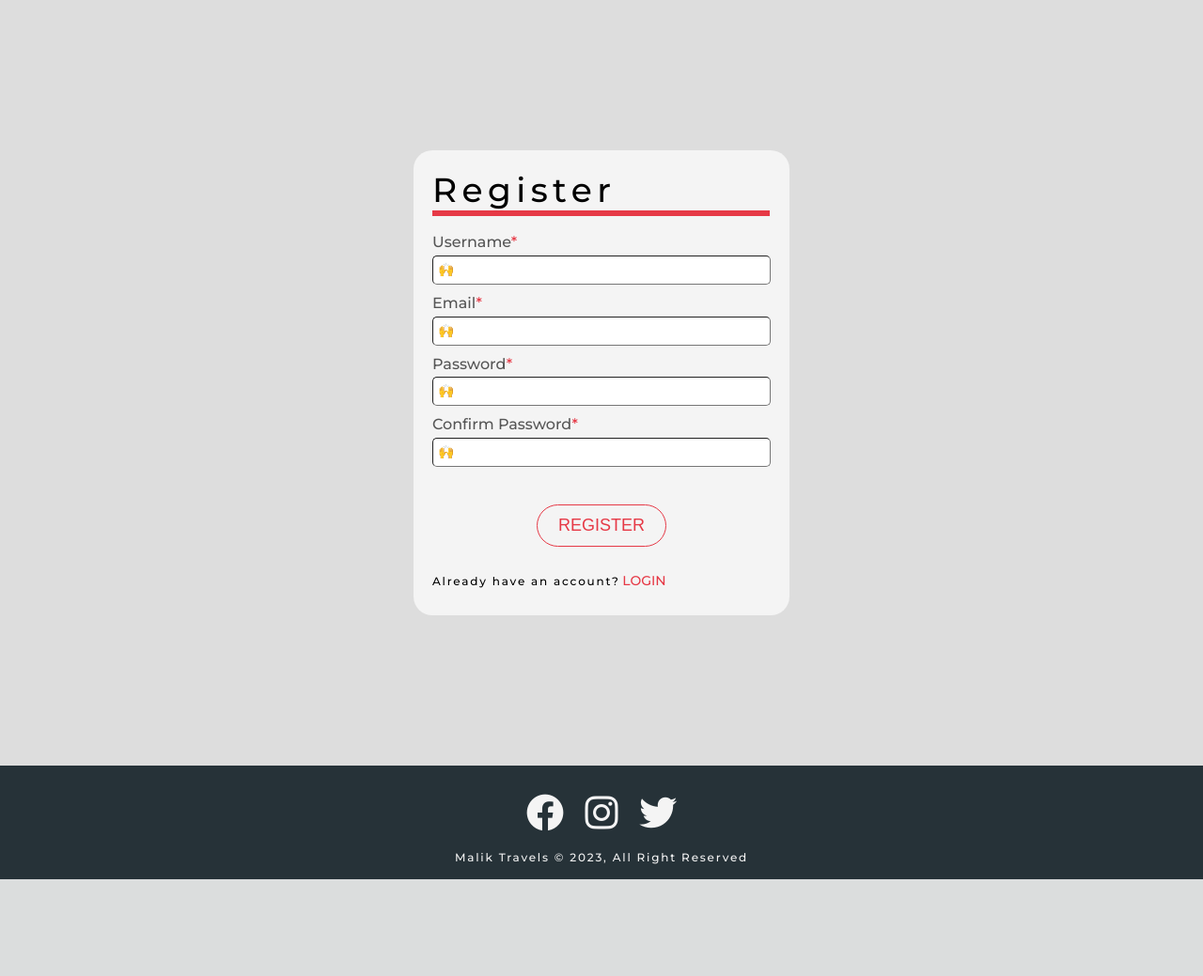
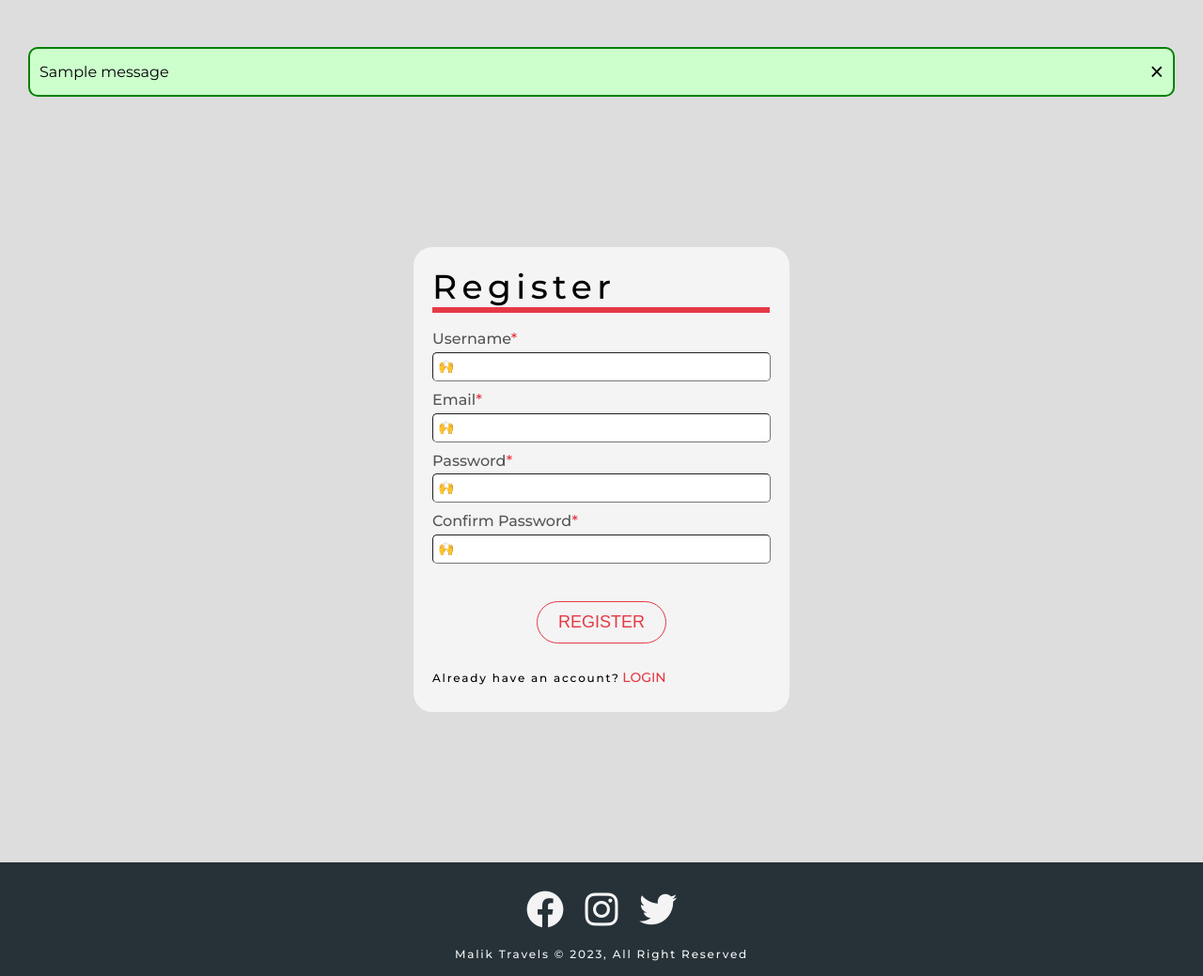
Before and after one commit to ehtishamalik/travel-app, a Flask app: page /register in a window 1280 px wide. Shown: the part 49-1088 px from the top of the page at 94% size. Before the commit the page ends 985 px from the top, so only its background shows below. Run offline with Flask 3, Linux system fonts and the light colour scheme; tables that the repository leaves empty hold one stand-in row (values such as "Sample post"); one stand-in notice (Sample message) is shown; some libraries are stand-ins or nearby versions.

Commit message:
Added flash message and logs

```diff
--- a/app.py
+++ b/app.py
@@ -1,6 +1,15 @@
-from website import main
+import logging
+from logging.handlers import RotatingFileHandler
+from website import create_app
 
-app = main()
+app = create_app()
 
 if __name__ == "__main__":
-    app.run(debug=True)
+    file_handler = RotatingFileHandler('error.log', maxBytes=10240, backupCount=10)
+    file_handler.setLevel(logging.ERROR)
+    formatter = logging.Formatter(
+        '%(asctime)s %(levelname)s: %(message)s [in %(pathname)s:%(lineno)d]'
+    )
+    file_handler.setFormatter(formatter)
+    app.logger.addHandler(file_handler)
+    app.run()
--- a/website/__init__.py
+++ b/website/__init__.py
@@ -5,7 +5,7 @@ from .views import views
 from .models import database, User
 
 
-def main():
+def create_app():
     app = Flask(__name__)
     app.config['SECRET_KEY'] = os.urandom(24).hex()
     app.register_blueprint(views, url_prefix="/")
--- /dev/null
+++ b/website/constants.py
@@ -0,0 +1,2 @@
+SUCCESS = 'success'
+ERROR = 'error'
--- a/website/static/css/base.css
+++ b/website/static/css/base.css
@@ -12,6 +12,12 @@
     --color-gray: #555555;
     --color-black: #333333;
     --color-red: #e63946;
+    --color-error: #ff0000;
+    --bg-error: #ffcdcd;
+    --color-success: #008000;
+    --bg-success: #cdffcd;
+    --color-message: #0000ff;
+    --bg-message: #cdcdff;
 }
 
 html {
@@ -115,3 +121,36 @@ p {
 .pos-relative {
     position: relative;
 }
+
+.alert {
+    display: flex;
+    justify-content: space-between;
+    align-items: center;
+    margin: 1rem 3rem;
+    padding: 1rem;
+    border: 0.2rem solid;
+    font-size: 1.6rem;
+    border-radius: 1rem;
+}
+
+.alert .close {
+    border: none;
+    background: transparent;
+    font-size: 2.5rem;
+    cursor: pointer;
+}
+
+.alert-success {
+    border-color: var(--color-success);
+    background-color: var(--bg-success);
+}
+
+.alert-message {
+    border-color: var(--color-message);
+    background-color: var(--bg-message);
+}
+
+.alert-error {
+    border-color: var(--color-error);
+    background-color: var(--bg-error);
+}
--- a/website/templates/index.html
+++ b/website/templates/index.html
@@ -39,6 +39,19 @@
       </div>
     </nav>
 
+    {% with messages = get_flashed_messages(with_categories=true) %}
+      {% if messages %}
+        {% for category, message in messages %}
+          <div class="alert alert-{{ category }}" role="alert">
+            {{ message }}
+            <button type="button" class="close">
+              <span aria-hidden="true">&times;</span>
+            </button>
+          </div>
+        {% endfor %}
+      {% endif %}
+    {% endwith %}
+
     {% block content %} {% endblock %}
 
     <footer class="footer">
--- a/website/templates/register.html
+++ b/website/templates/register.html
@@ -15,12 +15,12 @@
       </div>
       <div class="form-group">
         <label for="password">Password</label>
-        <input type="password" id="password" name="password" minlength="8" maxlength="40" placeholder="🙌" required />
+        <input type="password" id="password" name="password" minlength="6" maxlength="40" placeholder="🙌" required />
         <p class="field-msg"></p>
       </div>
       <div class="form-group">
         <label for="confirm-password">Confirm Password</label>
-        <input type="password" id="confirm-password" name="confirm-password" minlength="8" maxlength="40" placeholder="🙌" required />
+        <input type="password" id="confirm-password" name="confirm-password" minlength="6" maxlength="40" placeholder="🙌" required />
         <p class="field-msg"></p>
       </div>
       <button id="register-btn" type="submit" class="btn-primary btn-secondary form-btn">
--- a/website/views.py
+++ b/website/views.py
@@ -1,9 +1,10 @@
-from flask import Blueprint, render_template, request, redirect, url_for
+from flask import Blueprint, render_template, request, redirect, url_for, flash, current_app
 from flask_login import login_user, logout_user, login_required, current_user
 from os import path
 from werkzeug.security import generate_password_hash, check_password_hash
 from .models import database, Destination, Messages, User
 from .helpers import generate_unique_key, save_compressed_image, sqlalchemy_to_tuple
+from .constants import SUCCESS, ERROR
 
 views = Blueprint("views", __name__)
 IMAGES_FOLDER = path.join("website", "static", "images")
@@ -14,7 +15,7 @@ def home():
     try:
         destinations = database.query(Destination).all()
     except Exception as e:
-        print(f"[ERROR] {e}")
+        flash(f"Something went wrong, please reload the page", category=ERROR)
     else:
         to_tuple = []
         for destination in destinations:
@@ -33,13 +34,13 @@ def login():
         try:
             user = database.query(User).filter_by(email=email).first()
             if user and check_password_hash(user.password, password):
-                print("Logged in successfully!")
                 login_user(user, remember=True)
+                flash("Logged in successfully!", category=SUCCESS)
                 return redirect(url_for("views.home"))
             else:
-                print("Incorrect Username or Password")
+                flash("Incorrect Email or Password", category=ERROR)
         except Exception as e:
-            print(f"[ERROR] {e}")
+            flash(f"We could not log you in, please try again", category=ERROR)
     return render_template("login.html")
 
 
@@ -58,22 +59,24 @@ def register():
         password = request.form.get("password")
 
         if len(username) > 40:
-            print("Username must be smaller than 40 characters")
+            flash("Username must be smaller than 40 characters.", category=ERROR)
         elif len(username) < 8:
-            print("Username must be longer than 8 characters")
-        elif len(password) > 40:
-            print("Username must be smaller than 40 characters")
+            flash("Username must be longer than 6 characters.", category=ERROR)
         elif len(password) < 8:
-            print("Username must be longer than 8 characters")
+            flash("Username must be longer than 6 characters.", category=ERROR)
         else:
             new_user = User(username, email, generate_password_hash(password))
             try:
                 database.add(new_user)
                 database.commit()
             except Exception as e:
-                print(f"[ERROR] {e}")
+                if "UNIQUE constraint failed: user.email" == e.orig.args[0]:
+                    flash("Email already exists.", category=ERROR)
+                else:
+                    flash("Could not register, please try again.", category=ERROR)
+                current_app.logger.error(f"[ERROR]\n{e}")
             else:
-                print("[SUCCESS] Account created!")
+                flash("Account created successfully, please log in.", category=SUCCESS)
                 return redirect(url_for("views.login"))
     return render_template("register.html")
 
@@ -95,7 +98,10 @@ def contact():
             database.add(new_messsage)
             database.commit()
         except Exception as e:
-            print(f"[ERROR] {e}")
+            flash("Something went wrong, please try again.", category=ERROR)
+            current_app.logger.error(f"[ERROR]\n{e}")
+        else:
+            flash("Thank you for your feedback.", category=SUCCESS)
 
     return render_template("contact.html")
 
@@ -114,7 +120,8 @@ def upload():
             database.add(destination)
             database.commit()
         except Exception as e:
-            print(f"[ERROR] {e}")
+            flash("Could not add you destination, please try again", category=ERROR)
+            current_app.logger.error(f"[ERROR]\n{e}")
         else:
             save_compressed_image(path.join(IMAGES_FOLDER, image_name), image)
     return render_template("upload.html")
```
Also changed, not shown: 2 other files.
